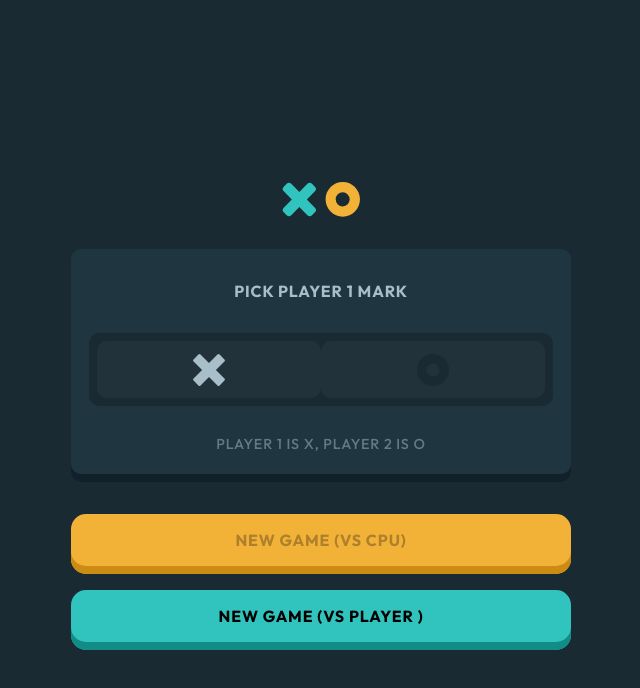
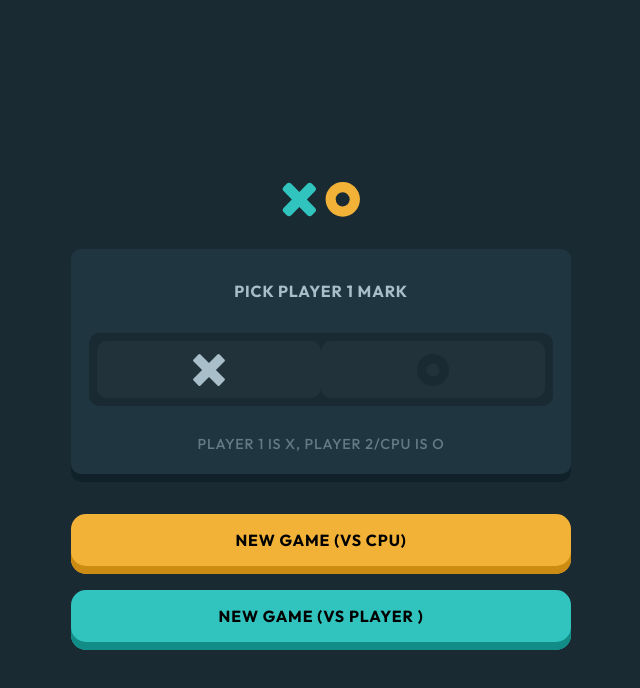
Before and after one commit to kebin20/tic-tac-toe, a React (Vite) app: page / in a window 1280 px wide. Both pictures are taken after a click on the button 528 px from the left and 369 px from the top of the page. Shown: the top 688 px of the page, without its empty margins (319-959 px from the left). Built offline with nearby package versions, Linux system fonts and the light colour scheme.

Commit message:
Set up components for Player vs CPU, need logic for CPU now

```diff
--- a/src/App.jsx
+++ b/src/App.jsx
@@ -1,12 +1,16 @@
-import React, { useState } from 'react';
-import PVPGame from './components/PvP/PvPGame';
-import NewGameMenu from './components/UI/NewGameMenu';
-import './App.css';
+import React, { useState } from "react";
+import PvPGame from "./components/PvP/PvPGame";
+import PvCGame from "./components/PvC/PvCGame";
+import NewGameMenu from "./components/UI/NewGameMenu";
+import "./App.css";
 
 function App() {
-  const [showMenu, setShowMenu] = React.useState(true);
-  const [playerOne, setPlayerOne] = useState('');
-  const [playerTwo, setPlayerTwo] = useState('');
+  const [showMenu, setShowMenu] = useState(true);
+  const [pvpGameStart, setPvpGameStart] = useState(false);
+  const [pvcGameStart, setPvcGameStart] = useState(false);
+  const [playerOne, setPlayerOne] = useState("");
+  const [playerTwo, setPlayerTwo] = useState("");
+  const [playerCpu, setPlayerCpu] = useState("");
 
   function setPlayerOneIcon(icon) {
     setPlayerOne(icon);
@@ -16,10 +20,26 @@ function App() {
     setPlayerTwo(icon);
   }
 
-  console.log('Player1:' + playerOne, 'Player2:' + playerTwo);
+  function setPlayerCpuIcon(icon) {
+    setPlayerCpu(icon);
+  }
+
+  console.log(
+    "Player1:" + playerOne,
+    "Player2:" + playerTwo,
+    "CPU:" + playerCpu
+  );
 
   function displayMenuHandler() {
     setShowMenu(!showMenu);
+  }
+
+  function startPvpGame() {
+    setPvpGameStart(!pvpGameStart);
+  }
+
+  function startPvcGame() {
+    setPvcGameStart(!pvcGameStart);
   }
 
   return (
@@ -29,12 +49,23 @@ function App() {
           onDisplayMenuHandler={displayMenuHandler}
           onSetPlayerOneIcon={setPlayerOneIcon}
           onSetPlayerTwoIcon={setPlayerTwoIcon}
+          onSetPlayerCpuIcon={setPlayerCpuIcon}
+          onStartPvpGame={startPvpGame}
+          onStartPvcGame={startPvcGame}
+          playerOne={playerOne}
+          playerTwo={playerTwo}
+          playerCpu={playerCpu}
+        />
+      )}
+      {!showMenu && pvpGameStart && (
+        <PvPGame
+          onShowMenu={setShowMenu}
           playerOne={playerOne}
           playerTwo={playerTwo}
         />
       )}
-      {!showMenu && (
-        <PVPGame
+      {!showMenu && pvcGameStart && (
+        <PvCGame
           onShowMenu={setShowMenu}
           playerOne={playerOne}
           playerTwo={playerTwo}
--- a/src/components/PvC/PvCSquare.css
+++ b/src/components/PvC/PvCSquare.css
@@ -29,13 +29,13 @@
 }
 
 .square-o-turn:hover {
-  background-image: url(./assets/icon-o-outline.svg);
+  background-image: url(../assets/icon-o-outline.svg);
   background-repeat: no-repeat;
   background-position: center;
 }
 
 .square-x-turn:hover {
-  background-image: url(./assets/icon-x-outline.svg);
+  background-image: url(../assets/icon-x-outline.svg);
   background-repeat: no-repeat;
   background-position: center;
 }
--- a/src/components/PvP/PvPSquare.css
+++ b/src/components/PvP/PvPSquare.css
@@ -29,13 +29,13 @@
 }
 
 .square-o-turn:hover {
-  background-image: url(./assets/icon-o-outline.svg);
+  background-image: url(../assets/icon-o-outline.svg);
   background-repeat: no-repeat;
   background-position: center;
 }
 
 .square-x-turn:hover {
-  background-image: url(./assets/icon-x-outline.svg);
+  background-image: url(../assets/icon-x-outline.svg);
   background-repeat: no-repeat;
   background-position: center;
 }
--- a/src/components/UI/NewGameMenu.jsx
+++ b/src/components/UI/NewGameMenu.jsx
@@ -20,6 +20,7 @@ function NewGameMenu(props) {
             onClick={() => {
               props.onSetPlayerOneIcon("X");
               props.onSetPlayerTwoIcon("O");
+              props.onSetPlayerCpuIcon("O");
               setDisable(true);
             }}
           >
@@ -31,6 +32,7 @@ function NewGameMenu(props) {
             onClick={() => {
               props.onSetPlayerOneIcon("O");
               props.onSetPlayerTwoIcon("X");
+              props.onSetPlayerCpuIcon("X");
               setDisable(true);
             }}
           >
@@ -42,18 +44,28 @@ function NewGameMenu(props) {
         )}
         {disable && (
           <p className="pick-mark-container__note">
-            Player 1 is {props.playerOne}, Player 2 is {props.playerTwo}
+            Player 1 is {props.playerOne}, Player 2/CPU is {props.playerTwo}
           </p>
         )}
       </div>
       <div className="new-game-btn-container">
-        <button className="new-game-btn vscpu" disabled>
+        <button
+          className="new-game-btn vscpu"
+          disabled={!disable}
+          onClick={() => {
+            props.onDisplayMenuHandler();
+            props.onStartPvcGame();
+          }}
+        >
           New Game (vs cpu)
         </button>
         <button
           className="new-game-btn vsplayer"
           disabled={!disable}
-          onClick={props.onDisplayMenuHandler}
+          onClick={() => {
+            props.onDisplayMenuHandler();
+            props.onStartPvpGame();
+          }}
         >
           New Game (vs player )
         </button>
```
